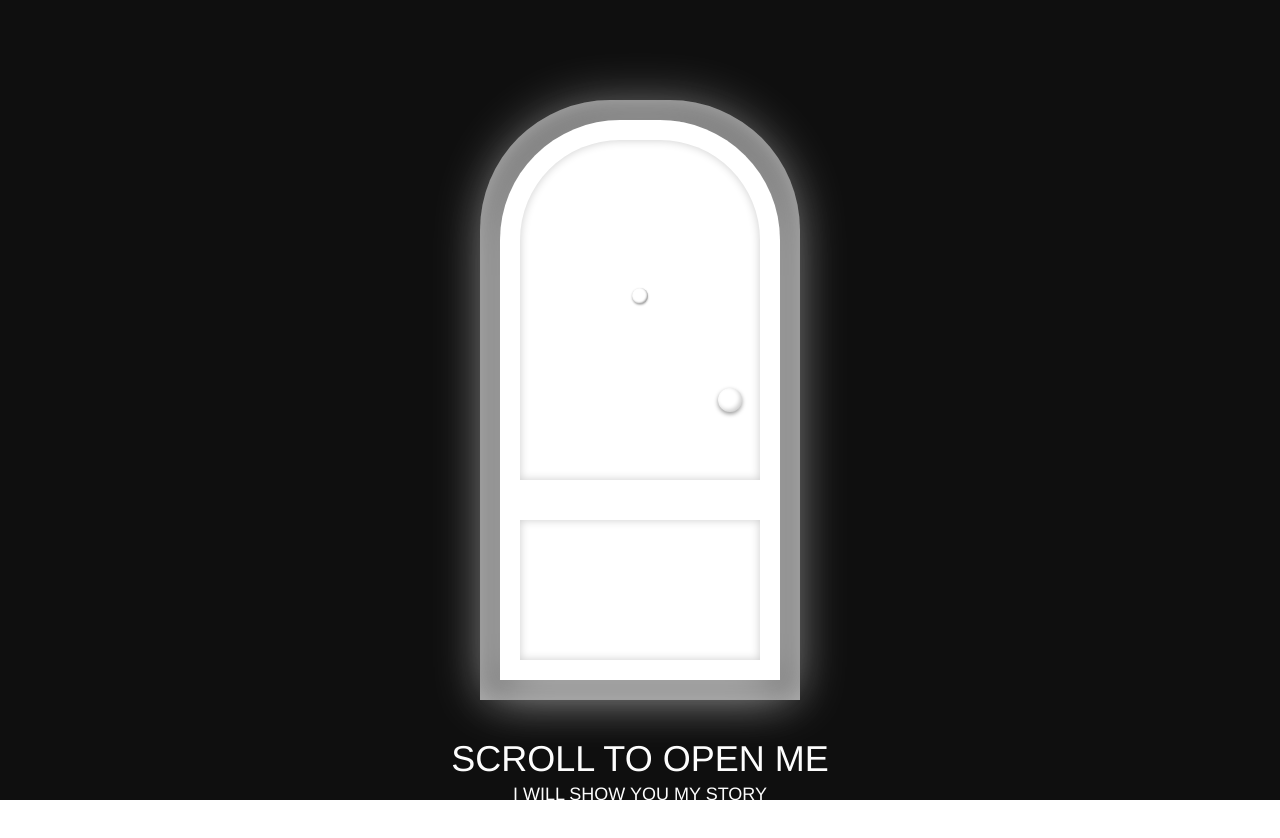
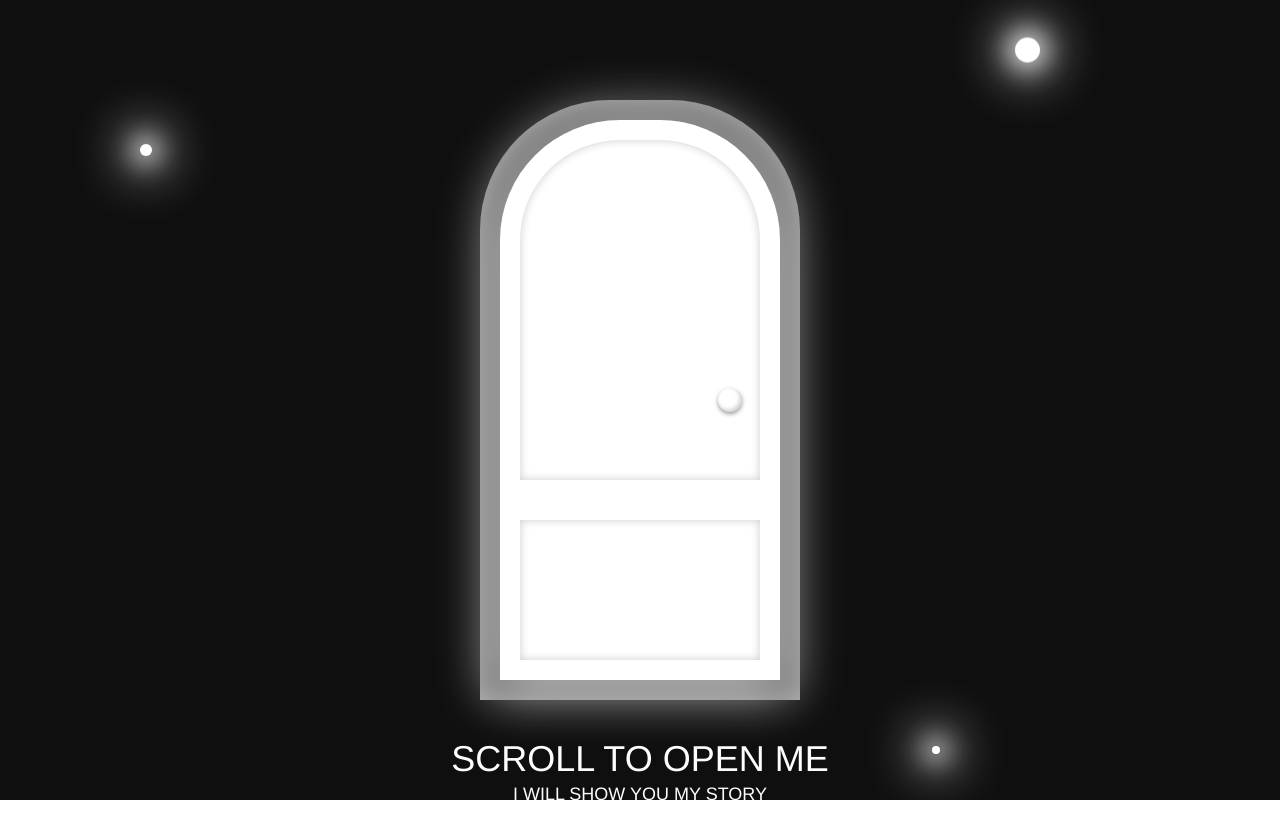
Before and after one commit to Martin-kaar/annika-cagitz, a plain HTML site: page index.html in a window 1280 px wide. Shown: the top 838 px of the page. Drawn offline with Linux system fonts and the light colour scheme.

Commit message:
add light sources

```diff
--- a/index.html
+++ b/index.html
@@ -71,7 +71,7 @@
             border-top-right-radius: 130px;
             background-color: rgba(255, 255, 255, 0.397);
             box-shadow:
-                inset 0 0 30px rgba(    255, 255, 255, 0.5),
+                inset 0 0 30px rgba(255, 255, 255, 0.5),
                 0 0 50px rgba(255, 255, 255, 0.3);
         }
 
@@ -241,6 +241,40 @@
             transition: opacity 0.3s ease;
         }
 
+        /* Simple white circle light source */
+        .side-light {
+            position: absolute;
+            transform: translateY(-50%);
+            border-radius: 50%;
+            background: white;
+            box-shadow: 0 0 50px 20px rgba(255,255,255,0.45), 0 0 24px 8px rgba(255,255,255,0.7);
+            z-index: 30;
+            pointer-events: none;
+        }
+
+         .side-light-1 {
+            left: -500px;
+            top: -250px;
+            width: 12px;
+            height: 12px;
+        }
+
+        .side-light-2 {
+            right: -400px;
+            top: -350px;
+            width: 25px;
+            height: 25px;
+        }
+
+
+        .side-light-3{
+            right: -300px;
+            top: 350px;
+            width: 8px;
+            height: 8px;
+        }
+
+
         /* Magical particles */
         .particle {
             position: absolute;
@@ -303,22 +337,6 @@
             height: 15px;
             background: hsl(var(--door-shadow));
             clip-path: polygon(0 0, 100% 0, 50% 100%);
-        }
-
-        /* Peephole */
-        .peephole {
-            position: absolute;
-            width: 16px;
-            height: 16px;
-            right: 132px;
-            top: 30%;
-            background: radial-gradient(circle at 30% 30%,
-                hsl(var(--door-handle)),
-                hsl(var(--door-handle) / 0.6));
-            border-radius: 50%;
-            box-shadow:
-                inset -1px -1px 2px #00000066,
-                0 1px 2px rgba(0, 0, 0, 0.3);
         }
 
         /* Main Content */
@@ -630,7 +648,10 @@
         <div id="door-wrapper">
             <!-- Door Frame -->
             <div class="door-frame"></div>
-
+            <!-- Simple white light source -->
+            <div class="side-light side-light-1"></div>
+            <div class="side-light side-light-2"></div>
+            <div class="side-light side-light-3"></div>
             <!-- Light from behind door -->
             <div class="door-light" id="door-light"></div>
 
@@ -639,9 +660,6 @@
                 <!-- Door panels -->
                 <div class="door-panel panel-top"></div>
                 <div class="door-panel panel-bottom"></div>
-
-                <!-- Peephole -->
-                <div class="peephole"></div>
 
                 <!-- Door Handle -->
                 <div class="door-handle" id="door-handle">
```
